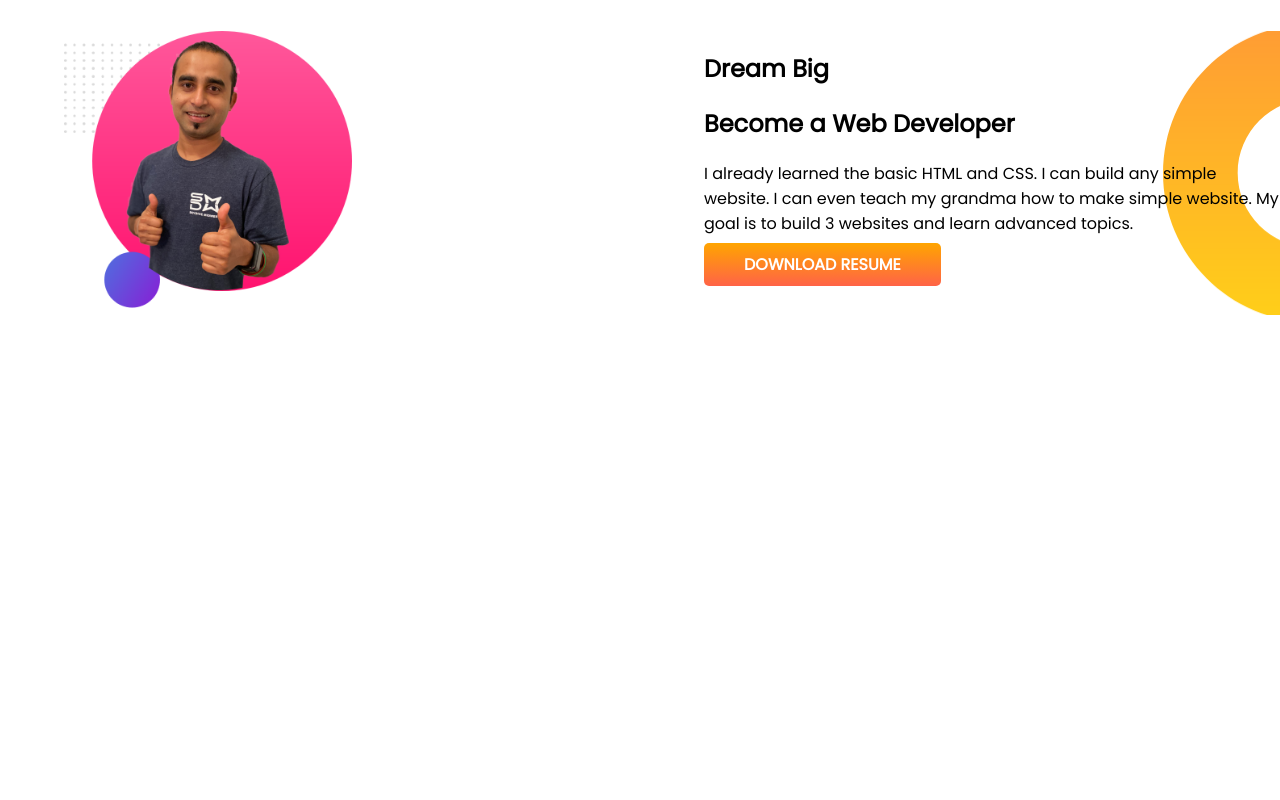
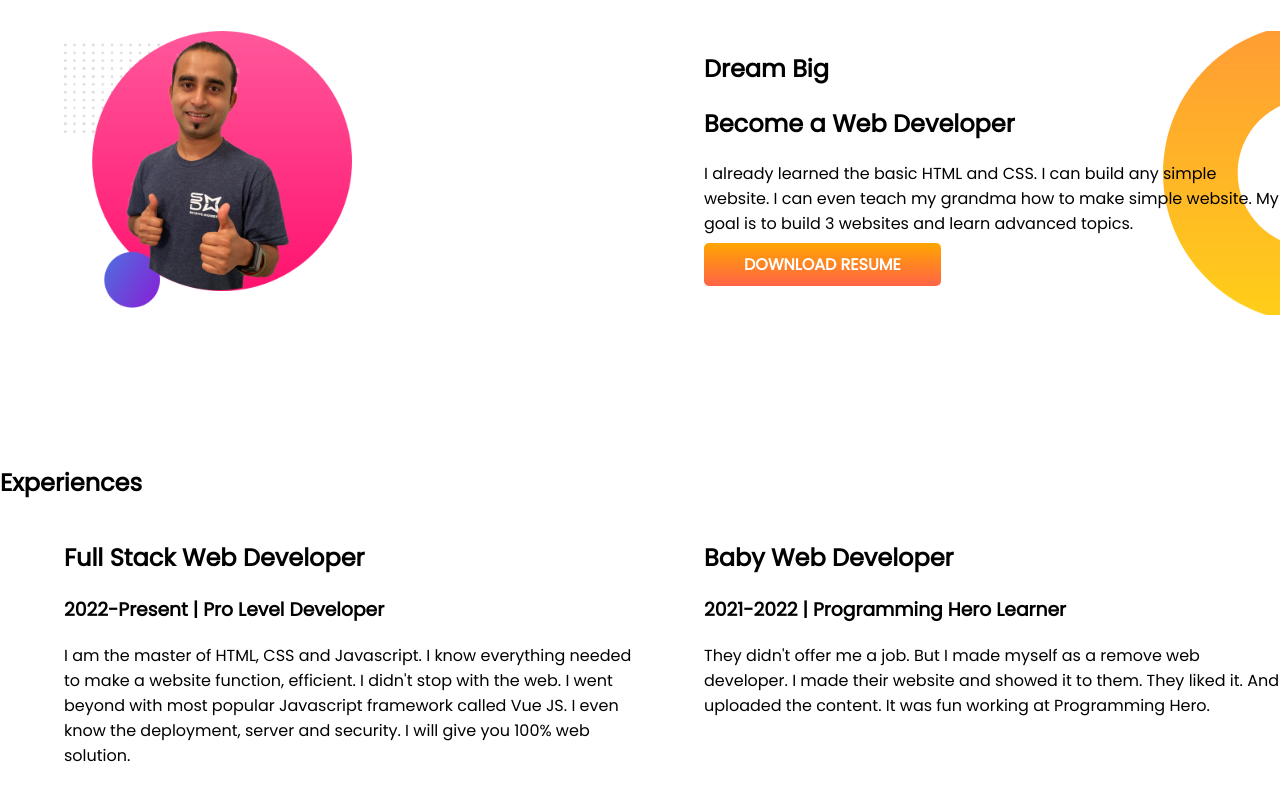
Before and after one commit to rashed116/jhankar-portfolio, a plain HTML site: page index.html in a window 1280 px wide. Shown: the part 437-1237 px from the top of the page. Before the commit the page ends 902 px from the top, so only its background shows below. Drawn offline with Linux system fonts and the light colour scheme.

Commit message:
container addded

```diff
--- a/index.html
+++ b/index.html
@@ -13,7 +13,7 @@
 </head>
 
 <body>
-    <section class="top-banner">
+    <section class="top-banner flexible-container">
         <div class="half-width">
             <h1>Welcome To</h1>
             <h1><span class="orange-color">Jhankar Mahbub</span> World!</h1>
@@ -29,7 +29,7 @@
             <img src="images/jhankar.png" alt="">
         </div>
     </section>
-    <section class="dream-big">
+    <section class="dream-big flexible-container">
         <div class="half-width">
             <img src="images/jhankar2.png" alt="">
         </div>
@@ -41,6 +41,27 @@
             <a class="link-button" target="_blank" href="https://web.programming-hero.com/">DOWNLOAD RESUME</a>
         </div>
     </section>
+    <section class="experience-area">
+        <h1>Experiences</h1>
+        <div class="flexible-container">
+            <div class="half-width">
+                <h1>Full Stack Web Developer</h1>
+                <h3>2022-Present | Pro Level Developer</h3>
+                <p>I am the master of HTML, CSS and Javascript. I know everything needed to make a website function,
+                    efficient. I didn't stop with the web. I went beyond with most popular Javascript framework called
+                    Vue
+                    JS. I even know the deployment, server and security. I will give you 100% web solution.</p>
+            </div>
+            <div class="half-width">
+                <h1>Baby Web Developer</h1>
+                <h3>2021-2022 | Programming Hero Learner</h3>
+                <p>They didn't offer me a job. But I made myself as a remove web developer. I made their website and
+                    showed
+                    it to them. They liked it. And uploaded the content. It was fun working at Programming Hero.</p>
+            </div>
+
+        </div>
+    </section>
 
 
 </html>
--- a/style.css
+++ b/style.css
@@ -9,7 +9,7 @@ h1{
     color: orange;
 
 }
-section{
+.flexible-container{
     display: flex;
     margin-bottom: 150px;
 }
```
